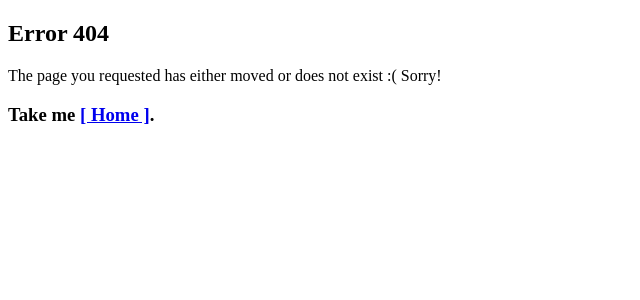
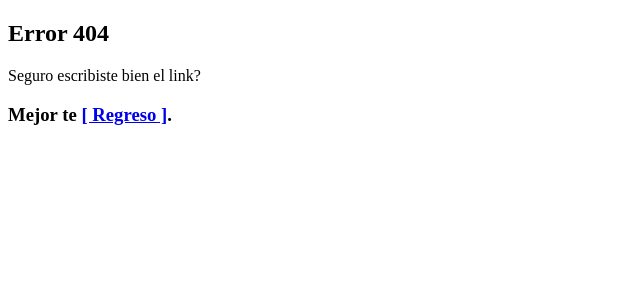
Before and after one commit to profegali/profegali.github.io, a Jekyll site: the page built from 404.html, in a window 1280 px wide. Shown: the top 300 px of the page, without its empty margins (0-640 px from the left). Built offline with Jekyll 4.4.1, drawn with Linux system fonts in a browser that asks for light colours.

Commit message:
Update 404.html

```diff
--- a/404.html
+++ b/404.html
@@ -4,7 +4,7 @@ layout: default
 <main class="container">
     <article>
         <h1>Error 404</h1>
-        <p>The page you requested has either moved or does not exist :( Sorry!</p>
-        <h3>Take me <a href="/">[ Home ]</a>.</h3>
+        <p>Seguro escribiste bien el link?</p>
+        <h3>Mejor te <a href="/">[ Regreso ]</a>.</h3>
     </article>
 </main>
```
